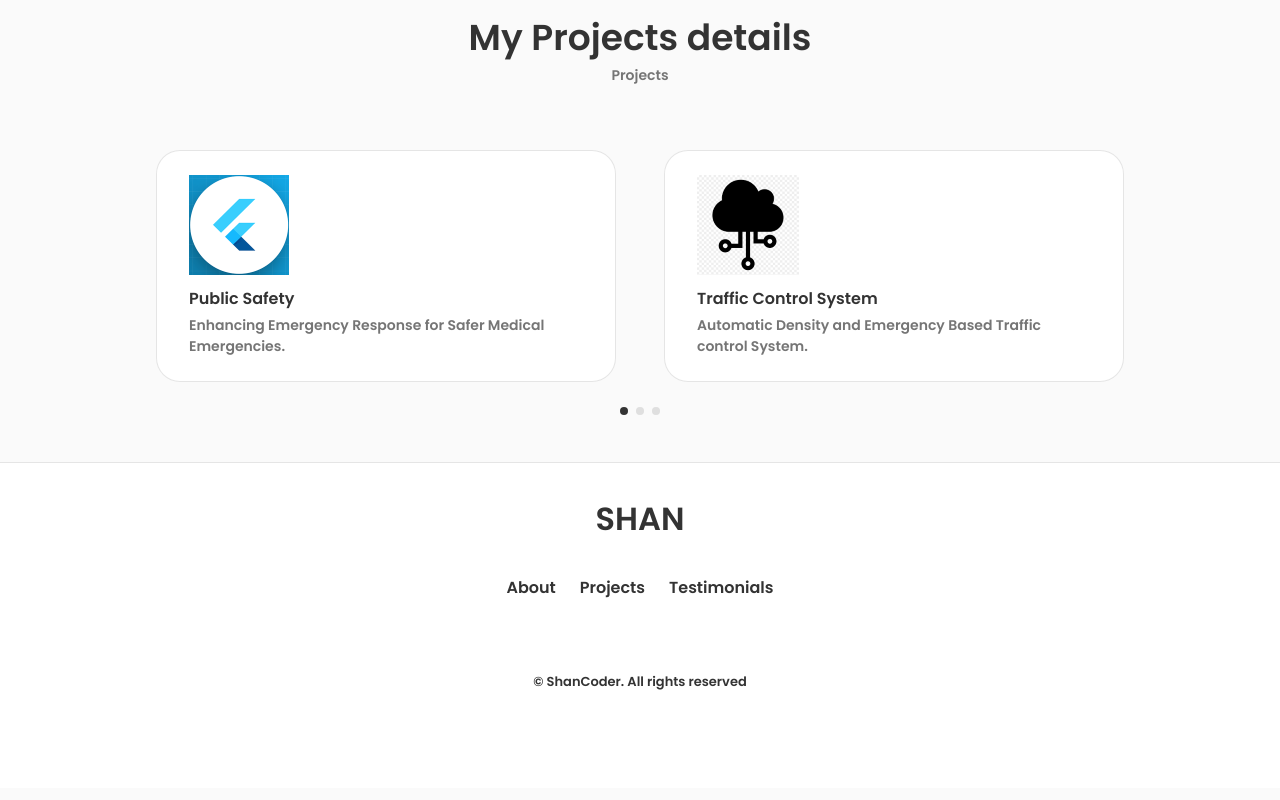
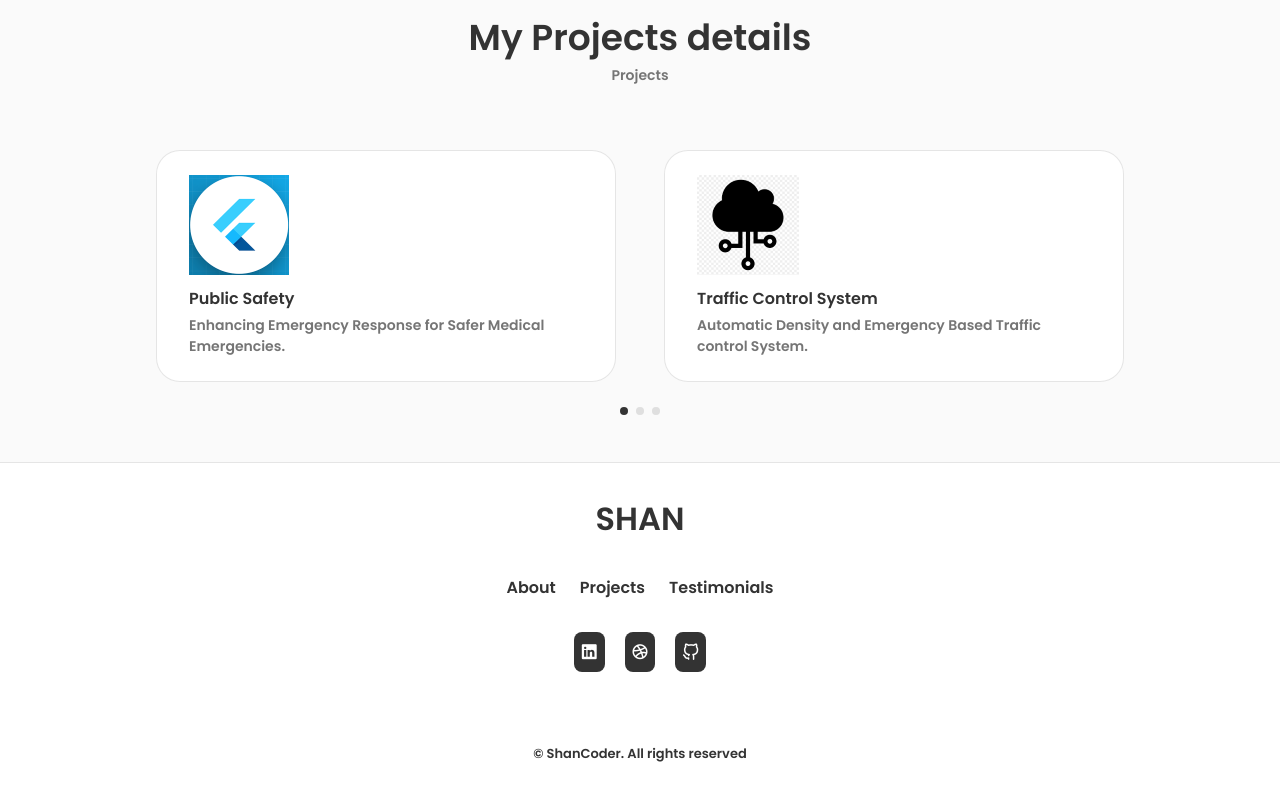
Before and after one commit to shunmuga-raja/formal_portfolio, a React (Create React App) app: page / in a window 1280 px wide. Shown: the part 2786-3586 px from the top of the page. Built offline with nearby package versions, Linux system fonts and the light colour scheme.

Commit message:
test check on footer

```diff
--- a/src/components/footer/Footer.jsx
+++ b/src/components/footer/Footer.jsx
@@ -21,6 +21,21 @@ const Footer = () => {
                     </li>
                 </ul>
 
+                <div className="footer__social">
+                    <a href='https://www.linkedin.com/in/shanmuga-raja-914124219' className='footer__social-link' target='_blank'>
+                        <i class="uil uil-linkedin"></i>
+                    </a>
+
+                    {/*dribble icons*/}
+                    <a href='https://portfolio-92877.web.app' className='footer__social-link' target='_blank'>
+                        <i class="uil uil-dribbble"></i>
+                    </a>
+
+                    {/*github icons*/}
+                    <a href='https://github.com/shunmuga-raja' className='footer__social-link' target='_blank'>
+                        <i class="uil uil-github-alt"></i>
+                    </a>
+                </div>
 
                 <span className='footer__copy'>&#169; ShanCoder. All rights reserved</span>
             </div>
```
